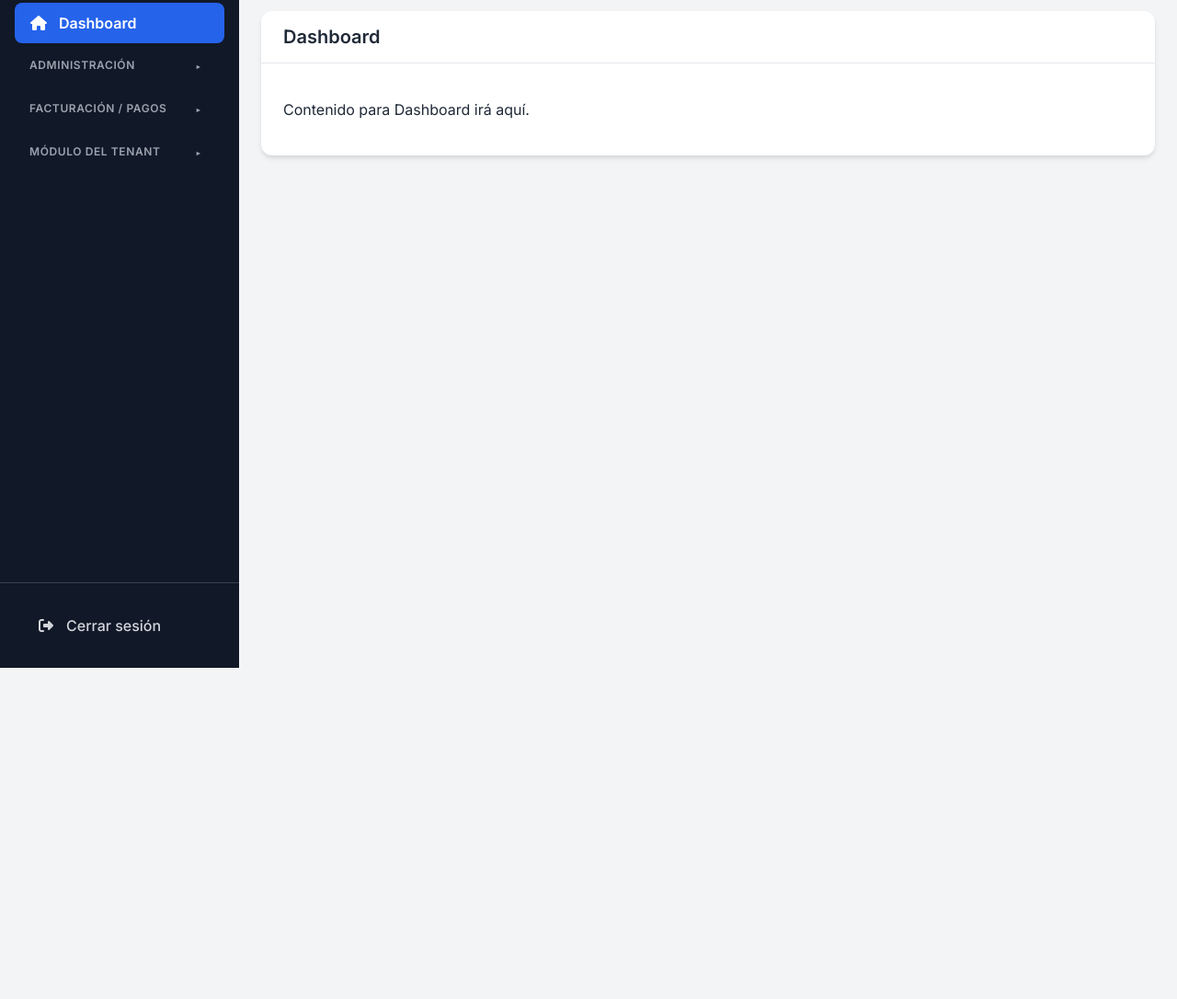
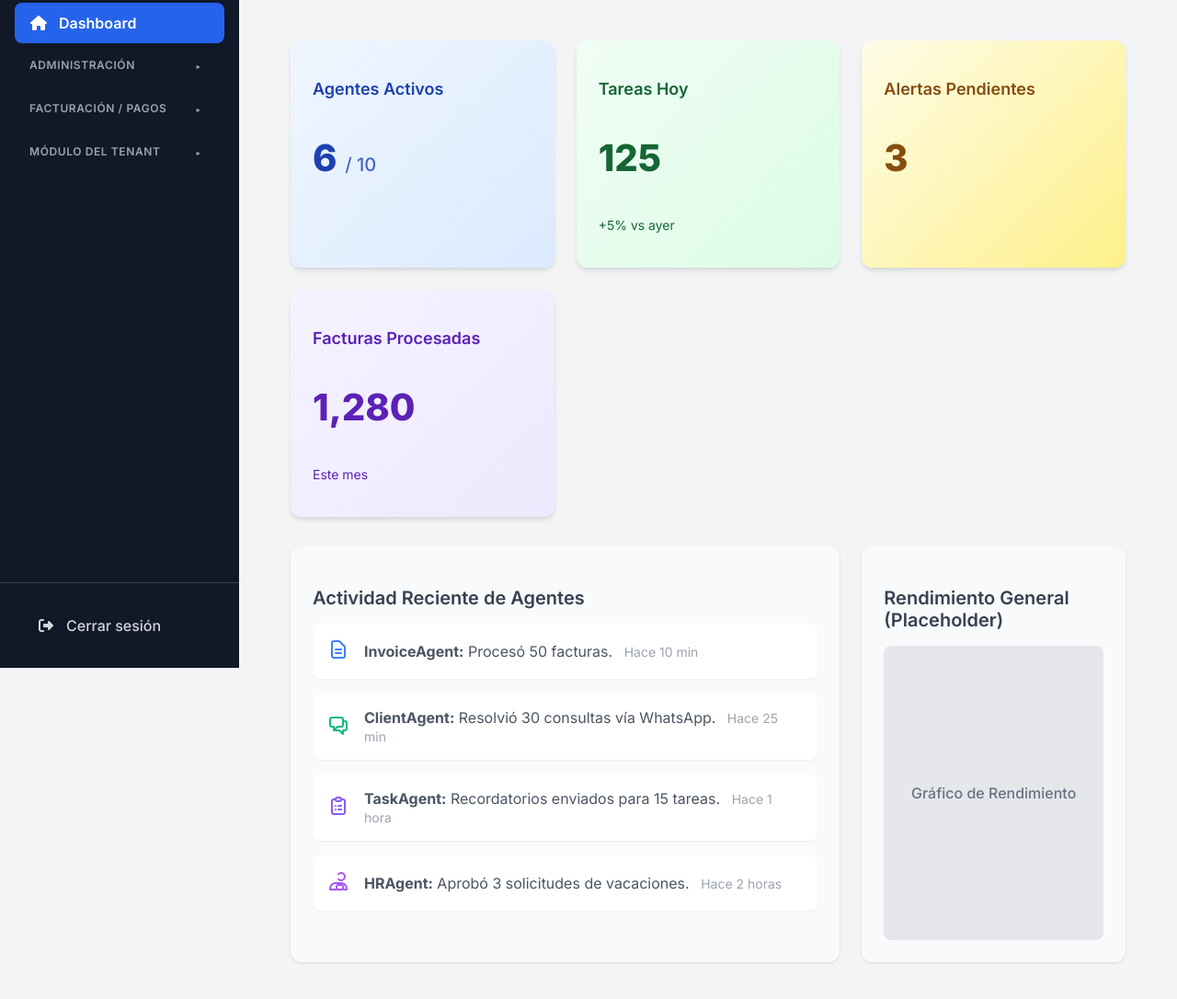
Before and after one commit to YesePuas/genesis, a plain HTML site: page dashboard.html in a window 1280 px wide. Shown: the part 74-1160 px from the top of the page at 92% size. Before the commit the page ends 800 px from the top, so only its background shows below. Drawn offline with Linux system fonts and the light colour scheme.

Commit message:
Ajuste en dashboard vista

```diff
--- /dev/null
+++ b/css/dashboard-view.css
@@ -0,0 +1,162 @@
+.dashboard-content {
+    padding: 2rem;
+}
+
+.dashboard-content-title {
+    font-size: 2.25rem;
+    font-weight: 700;
+    color: #1f2937;
+    margin-bottom: 1.5rem;
+    border-bottom: 1px solid #e5e7eb;
+    padding-bottom: 1rem;
+}
+
+.kpi-grid {
+    display: grid;
+    grid-template-columns: repeat(auto-fit, minmax(240px, 1fr));
+    gap: 1.5rem;
+    margin-bottom: 2rem;
+}
+
+.kpi-card {
+    padding: 1.5rem;
+    border-radius: 0.75rem;
+    box-shadow: 0 4px 6px -1px rgba(0,0,0,0.1), 0 2px 4px -1px rgba(0,0,0,0.06);
+    transition: box-shadow 0.3s ease;
+}
+
+.kpi-card:hover {
+    box-shadow: 0 10px 15px -3px rgba(0,0,0,0.1), 0 4px 6px -2px rgba(0,0,0,0.05);
+}
+
+.kpi-card h3 {
+    font-size: 1.125rem;
+    font-weight: 600;
+    margin-bottom: 0.5rem;
+}
+
+.kpi-value {
+    font-size: 2.5rem;
+    font-weight: 800;
+}
+
+.kpi-total {
+    font-size: 1.25rem;
+    font-weight: 500;
+    opacity: 0.8;
+}
+
+.kpi-comparison, .kpi-period {
+    font-size: 0.875rem;
+    margin-top: 0.25rem;
+}
+
+.kpi-agents { background: linear-gradient(135deg, #eff6ff, #dbeafe); color: #1e40af; }
+.kpi-tasks { background: linear-gradient(135deg, #f0fdf4, #dcfce7); color: #166534; }
+.kpi-alerts { background: linear-gradient(135deg, #fefce8, #fef08a); color: #854d0e; }
+.kpi-invoices { background: linear-gradient(135deg, #f5f3ff, #ede9fe); color: #5b21b6; }
+
+.dashboard-main-grid {
+    display: grid;
+    grid-template-columns: repeat(3, 1fr);
+    gap: 1.5rem;
+}
+
+.activity-feed-container {
+    grid-column: span 2;
+    background-color: #f9fafb;
+    padding: 1.5rem;
+    border-radius: 0.75rem;
+    box-shadow: 0 1px 3px 0 rgba(0,0,0,0.1);
+}
+
+.activity-feed-container h3 {
+    font-size: 1.25rem;
+    font-weight: 600;
+    color: #374151;
+    margin-bottom: 1rem;
+}
+
+.activity-feed-list {
+    list-style: none;
+    padding: 0;
+    margin: 0;
+    display: flex;
+    flex-direction: column;
+    gap: 1rem;
+}
+
+.activity-feed-item {
+    display: flex;
+    align-items: center;
+    padding: 1rem;
+    background-color: #ffffff;
+    border-radius: 0.5rem;
+    box-shadow: 0 1px 2px 0 rgba(0,0,0,0.05);
+    transition: box-shadow 0.3s ease;
+}
+
+.activity-feed-item:hover {
+    box-shadow: 0 4px 6px -1px rgba(0,0,0,0.1);
+}
+
+.activity-icon-wrapper {
+    margin-right: 1rem;
+    flex-shrink: 0;
+}
+
+.activity-icon {
+    width: 1.5rem;
+    height: 1.5rem;
+}
+
+.activity-feed-item:nth-child(1) .activity-icon { color: #3b82f6; }
+.activity-feed-item:nth-child(2) .activity-icon { color: #10b981; }
+.activity-feed-item:nth-child(3) .activity-icon { color: #8b5cf6; }
+.activity-feed-item:nth-child(4) .activity-icon { color: #a855f7; }
+
+.activity-feed-item p {
+    margin: 0;
+    color: #4b5563;
+}
+
+.time-stamp {
+    color: #9ca3af;
+    font-size: 0.875rem;
+    margin-left: 0.5rem;
+}
+
+.performance-chart-container {
+    grid-column: span 1;
+    background-color: #f9fafb;
+    padding: 1.5rem;
+    border-radius: 0.75rem;
+    box-shadow: 0 1px 3px 0 rgba(0,0,0,0.1);
+}
+
+.performance-chart-container h3 {
+    font-size: 1.25rem;
+    font-weight: 600;
+    color: #374151;
+    margin-bottom: 1rem;
+}
+
+.chart-placeholder {
+    height: 20rem;
+    border-radius: 0.5rem;
+    background-color: #e5e7eb;
+    display: flex;
+    align-items: center;
+    justify-content: center;
+    color: #6b7280;
+    font-weight: 500;
+}
+
+@media (max-width: 1024px) {
+    .dashboard-main-grid {
+        grid-template-columns: 1fr;
+    }
+    .activity-feed-container, .performance-chart-container {
+        grid-column: span 1;
+    }
+}
--- a/dashboard.html
+++ b/dashboard.html
@@ -5,6 +5,7 @@
   <meta name="viewport" content="width=device-width, initial-scale=1.0">
   <title>Dashboard - Genesix</title>
   <link rel="stylesheet" href="css/dashboard.css">
+  <link rel="stylesheet" href="css/dashboard-view.css">
   <link rel="preconnect" href="https://fonts.googleapis.com">
   <link rel="preconnect" href="https://fonts.gstatic.com" crossorigin>
   <link href="https://fonts.googleapis.com/css2?family=Inter:wght@400;500;600;700;800&display=swap" rel="stylesheet">
@@ -105,6 +106,7 @@
     </div>
   </div>
 
+  <script src="js/dashboard-view.js"></script>
   <script src="js/dashboard.js"></script>
 </body>
 </html>
--- /dev/null
+++ b/js/dashboard-view.js
@@ -0,0 +1,60 @@
+
+const dashboardViewHTML = `
+<section class="dashboard-content">
+    <div class="kpi-grid">
+        <div class="kpi-card kpi-agents">
+            <h3>Agentes Activos</h3>
+            <p class="kpi-value">6 <span class="kpi-total">/ 10</span></p>
+        </div>
+        <div class="kpi-card kpi-tasks">
+            <h3>Tareas Hoy</h3>
+            <p class="kpi-value">125</p>
+            <p class="kpi-comparison">+5% vs ayer</p>
+        </div>
+        <div class="kpi-card kpi-alerts">
+            <h3>Alertas Pendientes</h3>
+            <p class="kpi-value">3</p>
+        </div>
+        <div class="kpi-card kpi-invoices">
+            <h3>Facturas Procesadas</h3>
+            <p class="kpi-value">1,280</p>
+            <p class="kpi-period">Este mes</p>
+        </div>
+    </div>
+    <div class="dashboard-main-grid">
+        <div class="activity-feed-container">
+            <h3>Actividad Reciente de Agentes</h3>
+            <ul class="activity-feed-list">
+                <li class="activity-feed-item">
+                    <div class="activity-icon-wrapper">
+                        <svg xmlns="http://www.w3.org/2000/svg" class="activity-icon" fill="none" viewBox="0 0 24 24" stroke="currentColor" stroke-width="2"><path stroke-linecap="round" stroke-linejoin="round" d="M9 12h6m-6 4h6m2 5H7a2 2 0 01-2-2V5a2 2 0 012-2h5.586a1 1 0 01.707.293l5.414 5.414a1 1 0 01.293.707V19a2 2 0 01-2 2z" /></svg>
+                    </div>
+                    <p><strong>InvoiceAgent:</strong> Procesó 50 facturas. <span class="time-stamp">Hace 10 min</span></p>
+                </li>
+                <li class="activity-feed-item">
+                    <div class="activity-icon-wrapper">
+                        <svg xmlns="http://www.w3.org/2000/svg" class="activity-icon" fill="none" viewBox="0 0 24 24" stroke="currentColor" stroke-width="2"><path stroke-linecap="round" stroke-linejoin="round" d="M17 8h2a2 2 0 012 2v6a2 2 0 01-2 2h-2v4l-4-4H9a1.994 1.994 0 01-1.414-.586m0 0L11 14h4a2 2 0 002-2V6a2 2 0 00-2-2H5a2 2 0 00-2 2v6a2 2 0 002 2h2v4l.586-.586z" /></svg>
+                    </div>
+                    <p><strong>ClientAgent:</strong> Resolvió 30 consultas vía WhatsApp. <span class="time-stamp">Hace 25 min</span></p>
+                </li>
+                <li class="activity-feed-item">
+                    <div class="activity-icon-wrapper">
+                        <svg xmlns="http://www.w3.org/2000/svg" class="activity-icon" fill="none" viewBox="0 0 24 24" stroke="currentColor" stroke-width="2"><path stroke-linecap="round" stroke-linejoin="round" d="M9 5H7a2 2 0 00-2 2v12a2 2 0 002 2h10a2 2 0 002-2V7a2 2 0 00-2-2h-2M9 5a2 2 0 002 2h2a2 2 0 002-2M9 5a2 2 0 012-2h2a2 2 0 012 2m-3 7h3m-3 4h3m-6-4h.01M9 16h.01" /></svg>
+                    </div>
+                    <p><strong>TaskAgent:</strong> Recordatorios enviados para 15 tareas. <span class="time-stamp">Hace 1 hora</span></p>
+                </li>
+                <li class="activity-feed-item">
+                    <div class="activity-icon-wrapper">
+                        <svg xmlns="http://www.w3.org/2000/svg" class="activity-icon" fill="none" viewBox="0 0 24 24" stroke="currentColor" stroke-width="2"><path stroke-linecap="round" stroke-linejoin="round" d="M12 4.354a4 4 0 110 5.292M15 21H3v-1a6 6 0 016-6h6a6 6 0 016 6v1h-3M15 21a2 2 0 002-2v-.5a2 2 0 00-2-2.5h-3a2 2 0 00-2 2.5V19a2 2 0 002 2h3z" /></svg>
+                    </div>
+                    <p><strong>HRAgent:</strong> Aprobó 3 solicitudes de vacaciones. <span class="time-stamp">Hace 2 horas</span></p>
+                </li>
+            </ul>
+        </div>
+        <div class="performance-chart-container">
+            <h3>Rendimiento General (Placeholder)</h3>
+            <div class="chart-placeholder"><p>Gráfico de Rendimiento</p></div>
+        </div>
+    </div>
+</section>
+`;
--- a/js/dashboard.js
+++ b/js/dashboard.js
@@ -1,3 +1,4 @@
+
 document.addEventListener('DOMContentLoaded', function() {
   const sidebar = document.getElementById('sidebar');
   const mobileMenuToggle = document.getElementById('mobileMenuToggle');
@@ -32,12 +33,8 @@ document.addEventListener('DOMContentLoaded', function() {
 
       if (targetMenu) {
         const isShown = targetMenu.classList.contains('show');
-
-        // Toggle classes for arrow and visibility
         this.classList.toggle('open', !isShown);
         targetMenu.classList.toggle('show', !isShown);
-
-        // Animate with max-height
         if (!isShown) {
           targetMenu.style.maxHeight = targetMenu.scrollHeight + 'px';
         } else {
@@ -47,7 +44,7 @@ document.addEventListener('DOMContentLoaded', function() {
     });
   });
 
-  // Initialize menus on load to set correct initial state
+  // Initialize menus on load
   document.querySelectorAll('.nav-submenu.collapse').forEach(menu => {
     const link = document.querySelector(`[data-target="#${menu.id}"]`);
     if (menu.classList.contains('show')) {
@@ -59,12 +56,25 @@ document.addEventListener('DOMContentLoaded', function() {
     }
   });
 
-  // --- Handle content loading ---
+  // --- Content Loading Logic ---
+  function loadModuleContent(moduleName, targetElement) {
+    targetElement.innerHTML = ''; // Clear previous content
+    mainTitle.textContent = moduleName;
+
+    if (moduleName === 'Dashboard') {
+      if (typeof dashboardViewHTML !== 'undefined') {
+        targetElement.innerHTML = dashboardViewHTML;
+      } else {
+        console.error('Error: La variable dashboardViewHTML no está definida.');
+        targetElement.innerHTML = `<div class="card"><div class="card-body"><p>Error al cargar el módulo del dashboard.</p></div></div>`;
+      }
+    } else {
+      targetElement.innerHTML = `<div class="card"><div class="card-header"><h2>${moduleName}</h2></div><div class="card-body"><p>Contenido para ${moduleName} irá aquí.</p></div></div>`;
+    }
+  }
+
   function handleNavLinkClick(e) {
-    // Do not handle click if it's a dropdown toggle
-    if (this.dataset.toggle === 'collapse') {
-      return;
-    }
+    if (this.dataset.toggle === 'collapse') return;
     e.preventDefault();
 
     document.querySelectorAll('.nav-link').forEach(nav => nav.classList.remove('active'));
@@ -72,8 +82,7 @@ document.addEventListener('DOMContentLoaded', function() {
 
     const moduleName = this.dataset.module;
     if (moduleName) {
-      mainTitle.textContent = moduleName;
-      contentArea.innerHTML = `<div class="card"><div class="card-header"><h2>${moduleName}</h2></div><div class="card-body"><p>Contenido para ${moduleName} irá aquí.</p></div></div>`;
+      loadModuleContent(moduleName, contentArea);
     }
 
     if (window.innerWidth <= 768 && sidebar.classList.contains('open')) {
@@ -85,12 +94,11 @@ document.addEventListener('DOMContentLoaded', function() {
     link.addEventListener('click', handleNavLinkClick);
   });
 
-  // Set initial active link and content
+  // --- Set Initial Page State ---
   const firstLink = document.querySelector('.nav-menu .nav-item .nav-link:not(.nav-category-link)');
   if (firstLink) {
     firstLink.classList.add('active');
     const initialModuleName = firstLink.dataset.module || 'Bienvenido a Genesix';
-    mainTitle.textContent = initialModuleName;
-    contentArea.innerHTML = `<div class="card"><div class="card-header"><h2>${initialModuleName}</h2></div><div class="card-body"><p>Contenido para ${initialModuleName} irá aquí.</p></div></div>`;
+    loadModuleContent(initialModuleName, contentArea);
   }
 });
```
Also changed, not shown: dashboard-view.html (added, +57 -0 lines).
